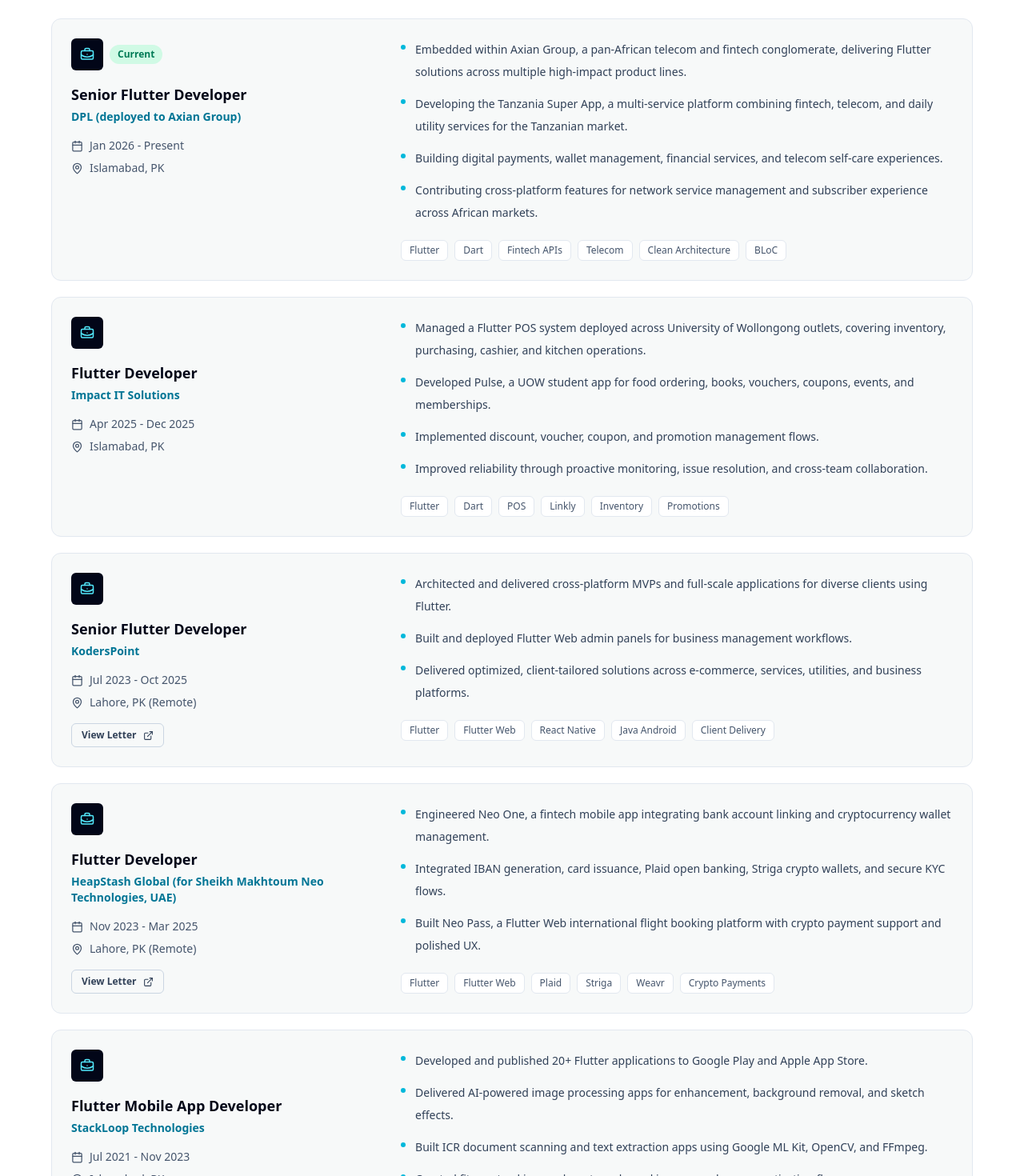
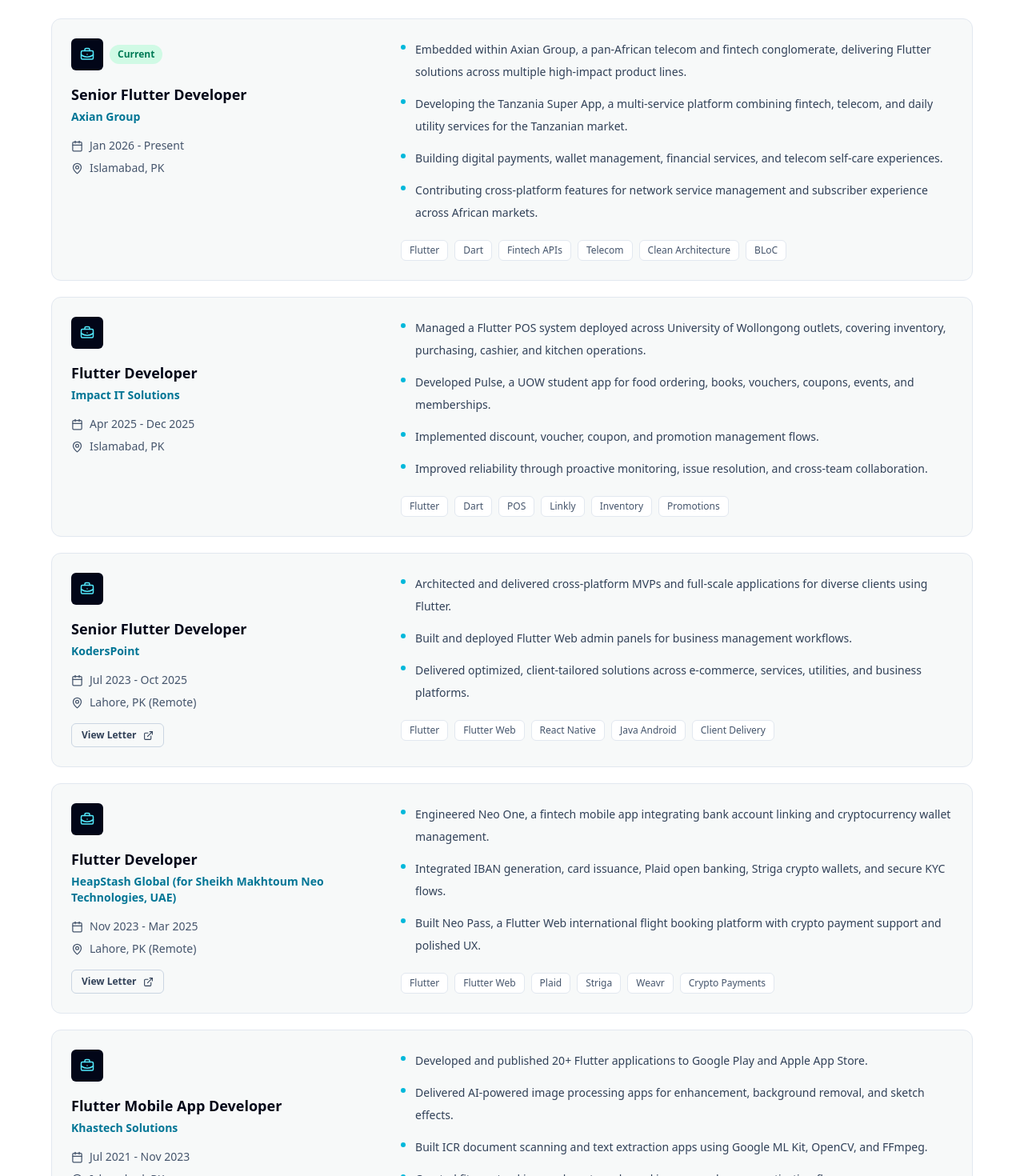
Before and after one commit to syedmubashiralii/mubashir-ali-portfolio-nextjs, a Next.js app: page /portfolio in a window 1280 px wide. Shown: the part 3280-4750 px from the top of the page at 80% size. Built offline with nearby package versions, Linux system fonts and the light colour scheme.

Commit message:
updated portfolio

```diff
--- a/app/components/Journey.tsx
+++ b/app/components/Journey.tsx
@@ -47,7 +47,15 @@
                   )}
                 </div>
                 <h3 className="mt-4 text-lg font-bold text-slate-950 dark:text-white">{experience.title}</h3>
-                <p className="mt-1 text-sm font-semibold text-cyan-700 dark:text-cyan-300">{experience.company}</p>
+                <p className="mt-1 text-sm font-semibold text-cyan-700 dark:text-cyan-300">
+                  {experience.companyUrl ? (
+                    <a href={experience.companyUrl} target="_blank" rel="noreferrer" className="hover:underline">
+                      {experience.company}
+                    </a>
+                  ) : (
+                    experience.company
+                  )}
+                </p>
                 <div className="mt-4 space-y-2 text-sm text-slate-600 dark:text-slate-400">
                   <p className="flex items-center gap-2">
                     <Calendar size={15} /> {experience.period}
--- a/app/data/portfolio.ts
+++ b/app/data/portfolio.ts
@@ -99,7 +99,8 @@
 export const experiences = [
   {
     title: "Senior Flutter Developer",
-    company: "DPL (deployed to Axian Group)",
+    company: "Axian Group",
+    companyUrl: "https://www.axian-group.com/",
     location: "Islamabad, PK",
     period: "Jan 2026 - Present",
     badge: "Current",
@@ -115,6 +116,7 @@
   {
     title: "Flutter Developer",
     company: "Impact IT Solutions",
+    companyUrl: "",
     location: "Islamabad, PK",
     period: "Apr 2025 - Dec 2025",
     badge: "",
@@ -130,6 +132,7 @@
   {
     title: "Senior Flutter Developer",
     company: "KodersPoint",
+    companyUrl: "",
     location: "Lahore, PK (Remote)",
     period: "Jul 2023 - Oct 2025",
     badge: "",
@@ -144,6 +147,7 @@
   {
     title: "Flutter Developer",
     company: "HeapStash Global (for Sheikh Makhtoum Neo Technologies, UAE)",
+    companyUrl: "",
     location: "Lahore, PK (Remote)",
     period: "Nov 2023 - Mar 2025",
     badge: "",
@@ -157,12 +161,12 @@
   },
   {
     title: "Flutter Mobile App Developer",
-    company: "StackLoop Technologies",
+    company: "Khastech Solutions",
+    companyUrl: "",
     location: "Islamabad, PK",
     period: "Jul 2021 - Nov 2023",
     badge: "",
-    // documentLink: "/Experience-Letter-StackLoop-Technologies.pdf",
-    documentLink: "",
+    documentLink: "/Experience-Letter-Khastech.pdf",
     highlights: [
       "Developed and published 20+ Flutter applications to Google Play and Apple App Store.",
       "Delivered AI-powered image processing apps for enhancement, background removal, and sketch effects.",
```
Also changed, not shown: 1 other file (tests, documents, lock files or other folders).
